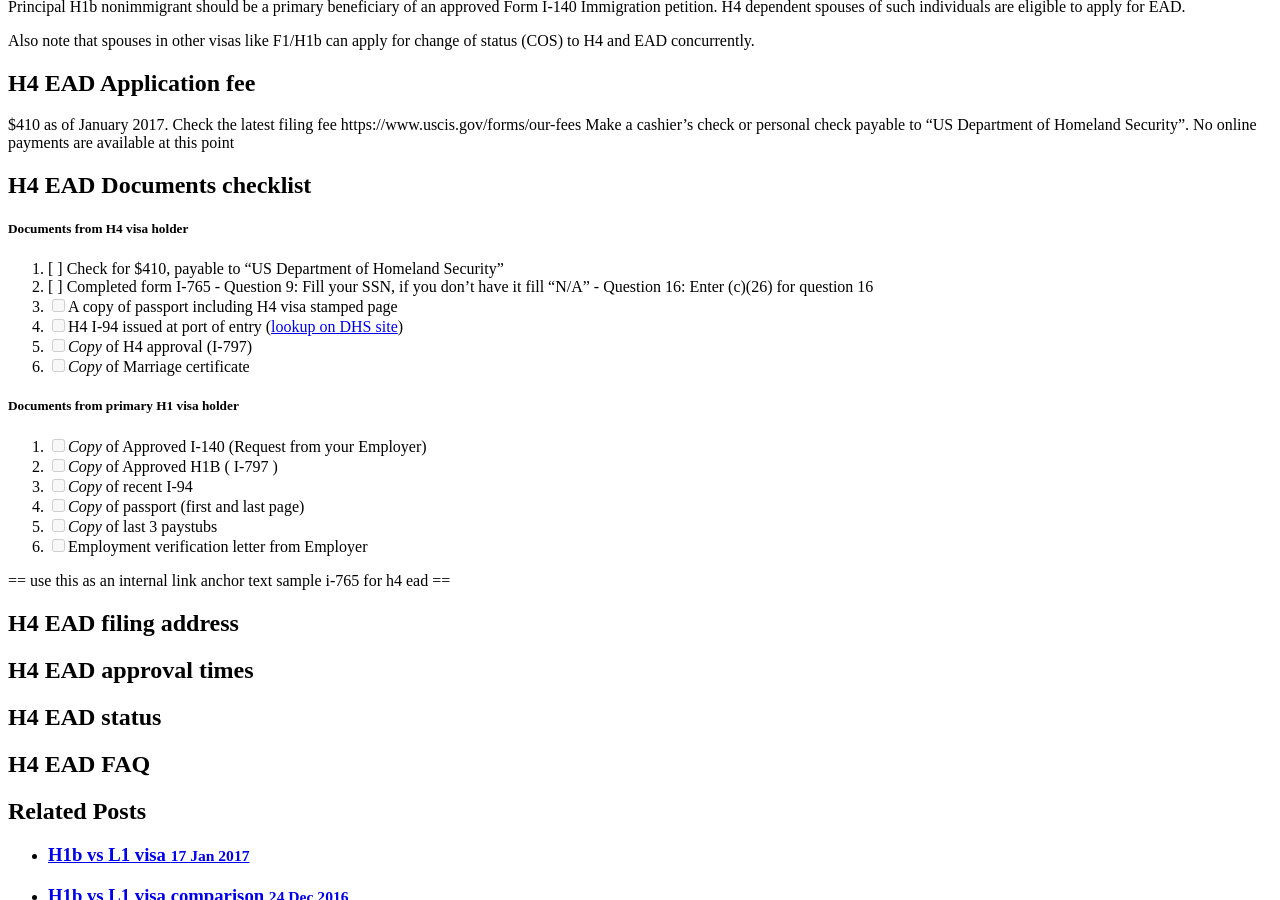
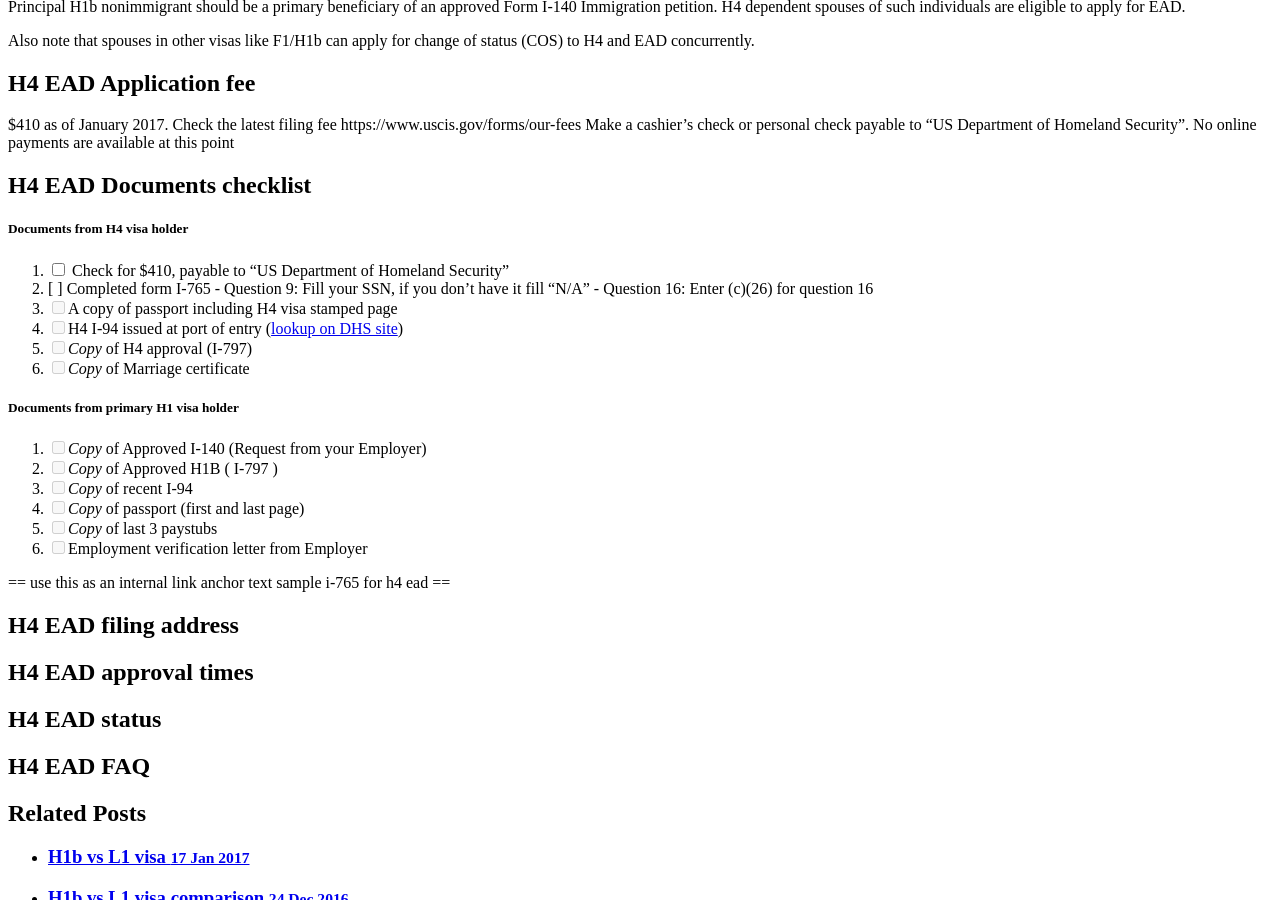
Before and after one commit to gitforwork2/gitforwork.github.io, a Jekyll site: the page built from _posts/2017-01-19-h4-ead-application.md, in a window 1280 px wide and 900 px high, scrolled down 654 px. Built offline with Jekyll 4.4.1, drawn with Linux system fonts in a browser that asks for light colours; nearby versions of some CDN libraries; comment, search, counter and statistics services are not loaded; some of the changed lines change nothing that is shown.

Commit message:
Update 2017-01-19-h4-ead-application.md

```diff
--- a/_posts/2017-01-19-h4-ead-application.md
+++ b/_posts/2017-01-19-h4-ead-application.md
@@ -34,7 +34,7 @@ Make a cashier's check or personal check payable to "US Department of Homeland S
 
 ##### Documents from H4 visa holder
 
-1. [  ] Check for $410, payable to "US Department of Homeland Security"
+1. <input size type="checkbox"/> Check for $410, payable to "US Department of Homeland Security"
 2. [  ] Completed form I-765
        - Question 9:  Fill your SSN, if you don't have it fill "N/A"
        - Question 16: Enter (c)(26) for question 16
```
